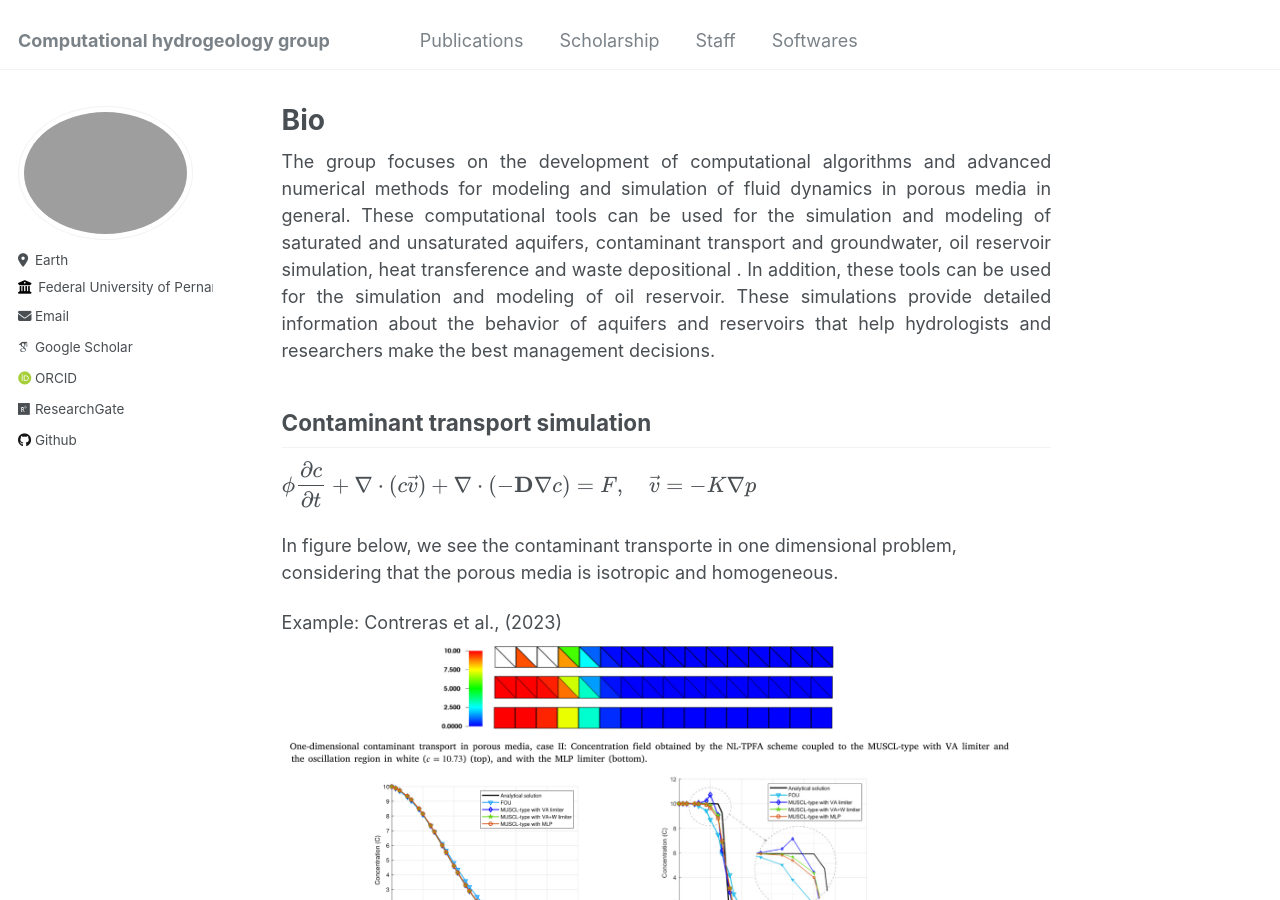
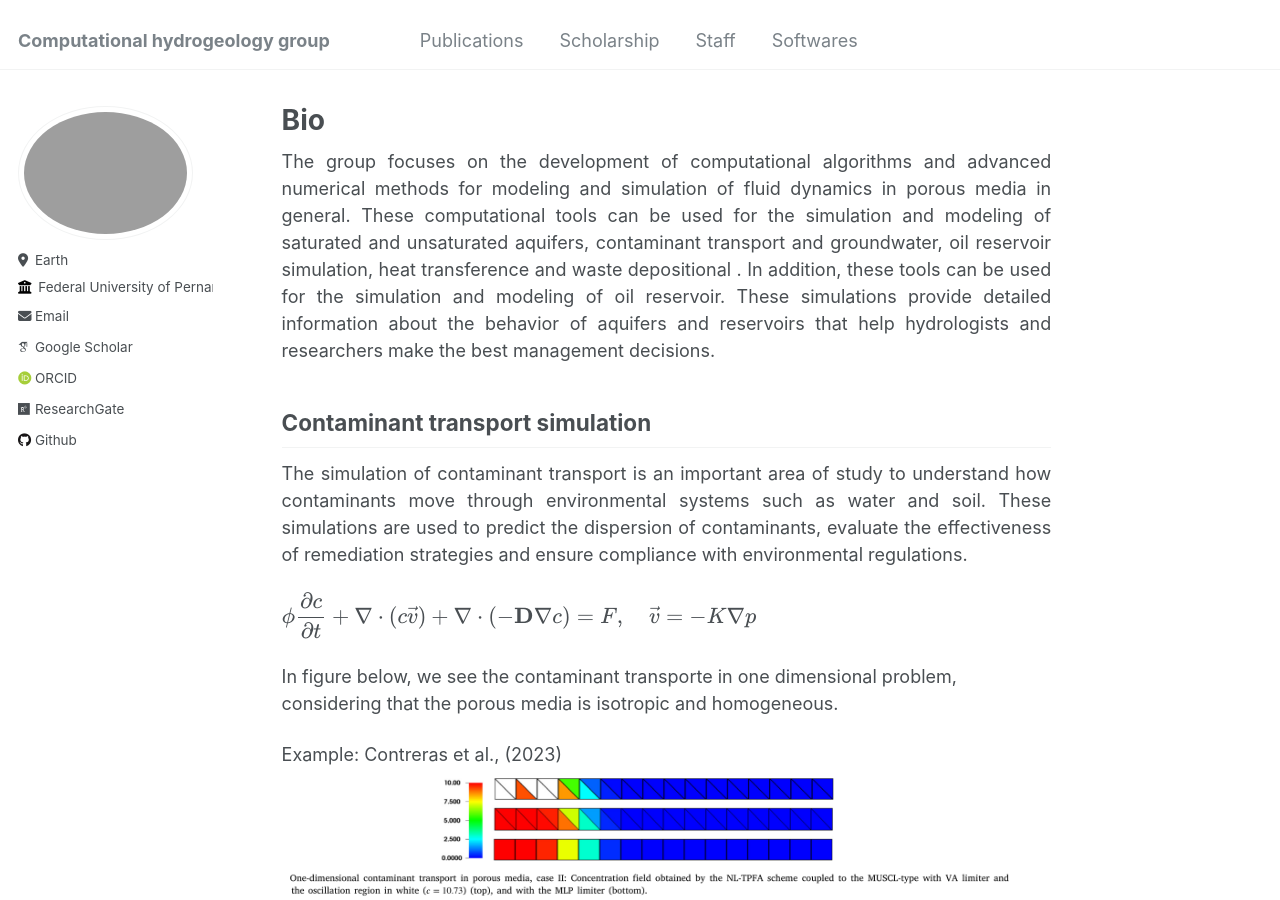
Before and after one commit to Feraul/Feraul.github.io, a Jekyll site: the page built from _pages/about.md, in a window 1280 px wide and 900 px high. Built offline with Jekyll 4.4.1, drawn with Linux system fonts in a browser that asks for light colours; some web fonts are replaced.

Commit message:
Update about.md

```diff
--- a/_pages/about.md
+++ b/_pages/about.md
@@ -14,6 +14,9 @@ The group focuses on the development of computational algorithms and advanced nu
 
 Contaminant transport simulation
 ------
+<p style="text-align: justify;">
+The simulation of contaminant transport is an important area of study to understand how contaminants move through environmental systems such as water and soil. These simulations are used to predict the dispersion of contaminants, evaluate the effectiveness of remediation strategies and ensure compliance with environmental regulations.
+</p>
 $$
 \displaylines{
 	\begin{equation}
```
